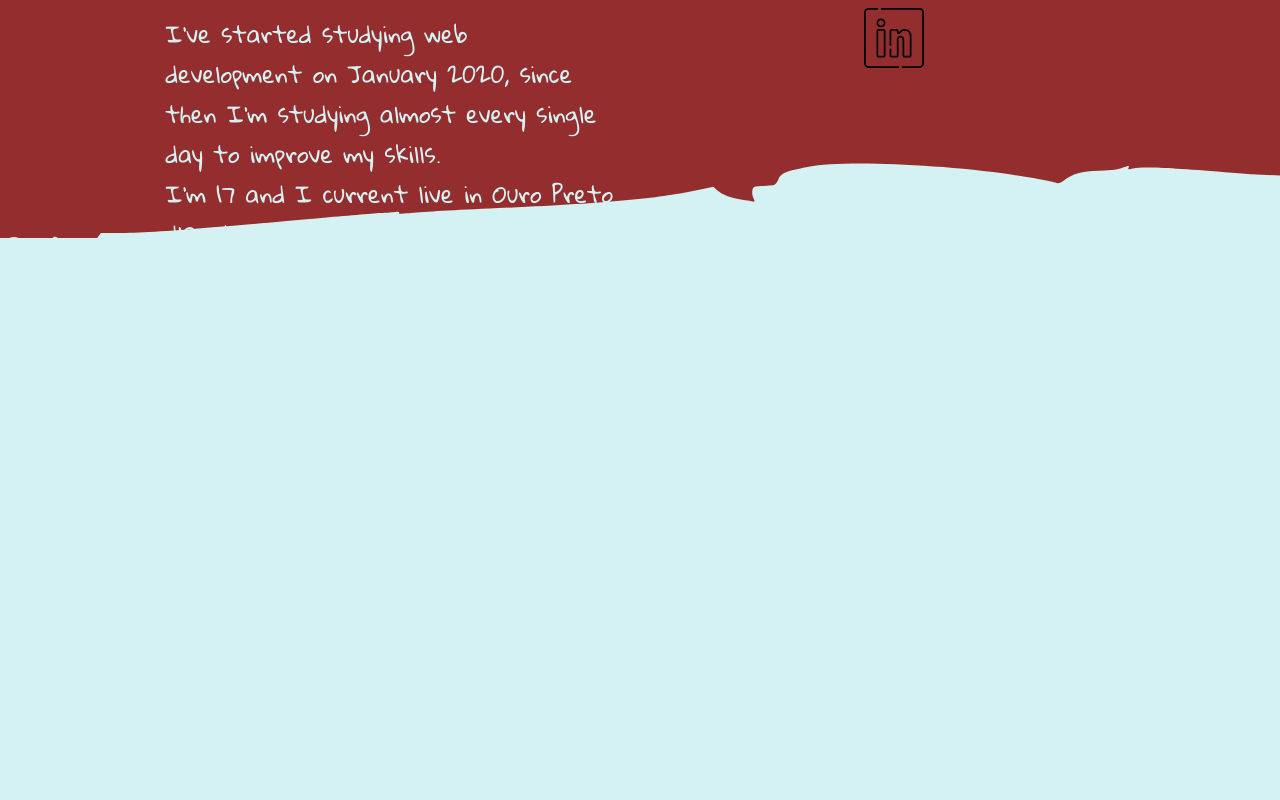
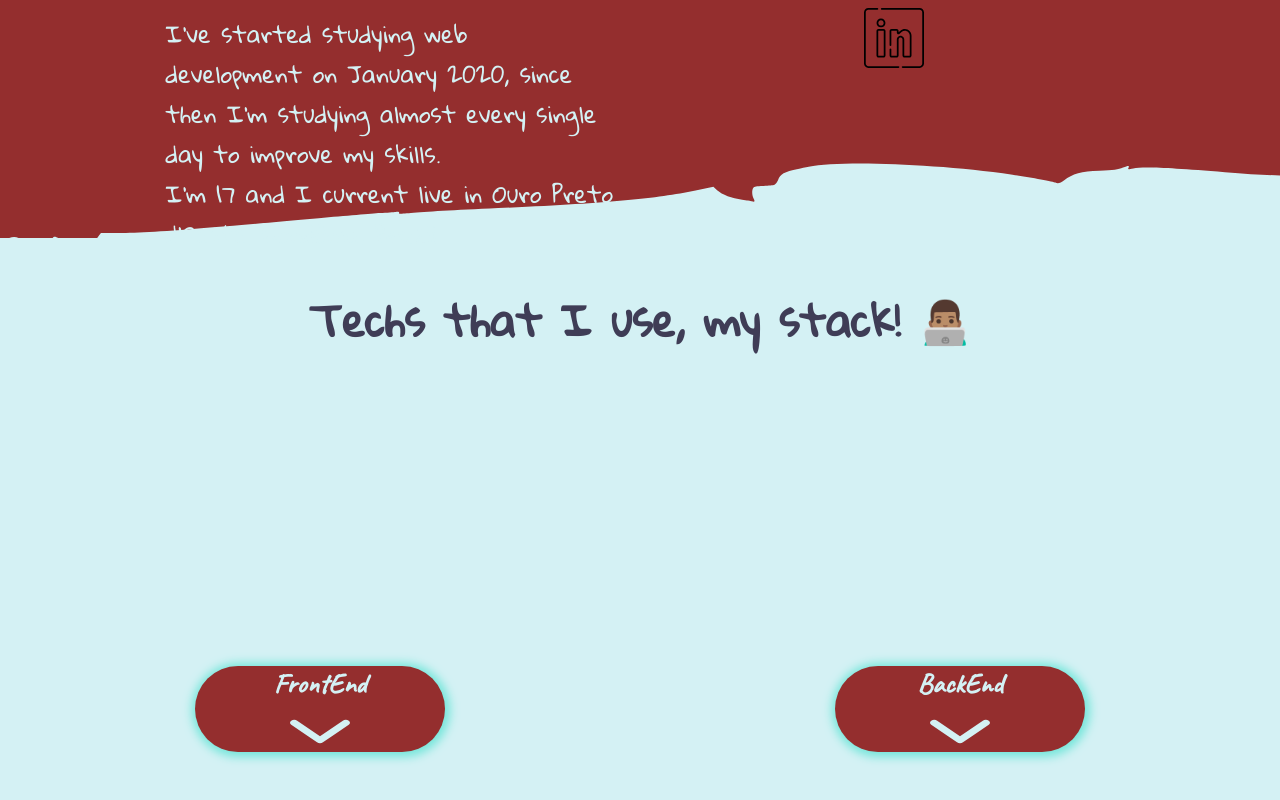
Before and after one commit to KauanLazzarin/Portfolio, a Next.js app: page / in a window 1280 px wide. Shown: the part 1042-1842 px from the top of the page. Before the commit the page ends 1298 px from the top, so only its background shows below. Built offline with nearby package versions, Linux system fonts and the light colour scheme.

Commit message:
desktop techs card finalizado

```diff
--- a/src/components/Mobile-Techs/MobileTechs.jsx
+++ /dev/null
@@ -1,42 +0,0 @@
-import React from 'react';
-import styles from './../../styles/MobileTechs.module.css';
-import TechCard from './TechCard.jsx';
-
-export default function MobileTechs () {
-    const [isFrontActive, setFrontActive] = React.useState(false);
-    const [isBackActive, setBackActive] = React.useState(false);
-
-    return (
-        <div className="no-desktop">
-            <div className={styles.techsContainer}>
-                <button onClick={() => setFrontActive(!isFrontActive)}>
-                    FrontEnd
-                    <img src="/icons/arrow-down.svg" alt=""/>
-                </button>
-
-                {
-                    isFrontActive && (
-                        <TechCard
-                        techs={['HTML 5', 'CSS 3', 'JavaScript ES6', 'ReactJS', 'Styled-Components']}>
-                            Frontend
-                        </TechCard>
-                    )
-                }
-
-                <button onClick={() => setBackActive(!isBackActive)}>
-                    BackEnd
-                    <img src="/icons/arrow-down.svg" alt=""/>
-                </button>
-
-                {
-                    isBackActive && (
-                        <TechCard
-                        techs={['NodeJS', 'MongoDB', 'ExpressJS', 'RESP APIs']}>
-                            BackEnd
-                        </TechCard>
-                    )
-                }
-            </div>
-        </div>
-    )
-};
--- a/src/components/Mobile-Techs/TechCard.jsx
+++ b/src/components/Techs/TechCard.jsx
@@ -10,7 +10,7 @@ export default function TechCard ({techs, children}) {
             <div className={styles.techsList}>
                 <ul>
                 {
-                    techs.map((tech) => <li>{tech}</li>)
+                    techs.map((tech) => <li key={tech}>{tech}</li>)
                 }
                 </ul>
             </div>
--- /dev/null
+++ b/src/components/Techs/Techs.jsx
@@ -0,0 +1,47 @@
+import React from 'react';
+import styles from './../../styles/Techs.module.css';
+import TechCard from './TechCard.jsx';
+
+export default function MobileTechs () {
+    const [isFrontActive, setFrontActive] = React.useState(false);
+    const [isBackActive, setBackActive] = React.useState(false);
+
+    return (
+        <>
+            <h2 className={styles.sectionTitle}>Techs that I use, my stack! 👨🏽‍💻</h2>
+            <div className={styles.techsContainer}>
+                <section className={styles.techSection}>
+                    <button onClick={() => setFrontActive(!isFrontActive)}>
+                        FrontEnd
+                        <img src="/icons/arrow-down.svg" alt=""/>
+                    </button>
+
+                    {
+                        isFrontActive && (
+                            <TechCard
+                            techs={['HTML 5', 'CSS 3', 'JavaScript ES6', 'ReactJS', 'Styled-Components']}>
+                                Frontend
+                            </TechCard>
+                        )
+                    }
+                </section>
+
+                <section className={styles.techSection}>
+                    <button onClick={() => setBackActive(!isBackActive)}>
+                        BackEnd
+                        <img src="/icons/arrow-down.svg" alt=""/>
+                    </button>
+
+                    {
+                        isBackActive && (
+                            <TechCard
+                            techs={['NodeJS', 'MongoDB', 'ExpressJS', 'RESP APIs']}>
+                                BackEnd
+                            </TechCard>
+                        )
+                    }
+                </section>
+            </div>
+        </>
+    )
+};
--- a/src/pages/index.jsx
+++ b/src/pages/index.jsx
@@ -1,7 +1,7 @@
 import Head from 'next/head'
 import AboutMe from '../components/About-Me/AboutMe'
 import Header from '../components/Header/Header'
-import MobileTechs from '../components/Mobile-Techs/MobileTechs'
+import Techs from '../components/Techs/Techs'
 
 export default function Home() {
   return (
@@ -14,7 +14,7 @@ export default function Home() {
 
       <Header />
       <AboutMe />
-      <MobileTechs />
+      <Techs />
     </div>
   )
 }
--- a/src/styles/MobileTechs.module.css
+++ /dev/null
@@ -1,30 +0,0 @@
-.techsContainer {
-    margin-top: 10vh;
-    display: flex;
-    align-items: center;
-    justify-content: center;
-    flex-direction: column;
-}
-
-.techsContainer button {
-    width: 50vw;
-    max-width: 250px;
-    border-radius: 65px;
-    padding: 10px 25px;
-    margin: 3vh 0;
-    display: flex;
-    align-items: center;
-    justify-content: center;
-    flex-direction: column;
-    background-color: var(--brown);
-    color: var(--bg-blue);
-    font-size: 28px;
-    font-family: 'Caveat';
-    font-weight: bold;
-    box-shadow: 1px 1px 10px 4px var(--blue-green);
-}
-
-.techsContainer button img {
-    margin-top: 1.3vh;
-    width: 7vw;
-}
--- a/src/styles/TechCard.module.css
+++ b/src/styles/TechCard.module.css
@@ -6,6 +6,7 @@
     flex-direction: column;
     transform: translateY(-10vh);
     opacity: 0;
+    margin: 3vh 0;
 
     animation: slideCardDown .3s forwards ease-in-out;
 }
@@ -60,3 +61,15 @@
         transform: initial;
     }
 }
+
+@media (min-width: 850px) {
+    .techCard {
+        width: 80%;
+        position: relative;
+        bottom: 3vh;
+    }
+
+    .techCard .techsList {
+        height: 50vh;
+    }
+}
--- /dev/null
+++ b/src/styles/Techs.module.css
@@ -0,0 +1,75 @@
+.techsContainer {
+    width: 100%;
+    margin-top: 10vh;
+    display: flex;
+    align-items: center;
+    justify-content: center;
+    flex-direction: column;
+}
+
+.sectionTitle {
+    margin-top: 5vh;
+    width: 100%;
+    text-align: center;
+    font-size: 42px;
+    font-family: 'Gloria Hallelujah';
+    font-weight: bold;
+    color: var(--blue-black);
+}
+
+.techsContainer button {
+    width: 50vw;
+    max-width: 250px;
+    border-radius: 65px;
+    padding: 10px 25px;
+    margin: 3vh 0;
+    display: flex;
+    align-items: center;
+    justify-content: center;
+    flex-direction: column;
+    background-color: var(--brown);
+    color: var(--bg-blue);
+    font-size: 28px;
+    font-family: 'Caveat';
+    font-weight: bold;
+    box-shadow: 1px 1px 10px 4px var(--blue-green);
+}
+
+.techsContainer button img {
+    margin-top: 1.3vh;
+    width: 7vw;
+}
+
+.techsContainer button:checked .techsContainer button {
+    background-color: red;
+}
+
+.techsContainer .techSection {
+    width: 100%;
+    display: flex;
+    align-items: center;
+    justify-content: center;
+    flex-direction: column;
+}
+
+@media (min-width: 850px) {
+    .techsContainer {
+        width: 100%;
+        display: grid;
+        margin: 3vh 0;
+        grid-template-columns: 1fr 1fr;
+    }
+
+    .techsContainer .techSection {
+        height: 90vh;
+    }
+
+    .techsContainer .techSection button {
+        padding: 0;
+        margin-top: -6vh;
+    }
+
+    .techsContainer .techSection button img {
+        max-width: 60px;
+    }
+}
```
